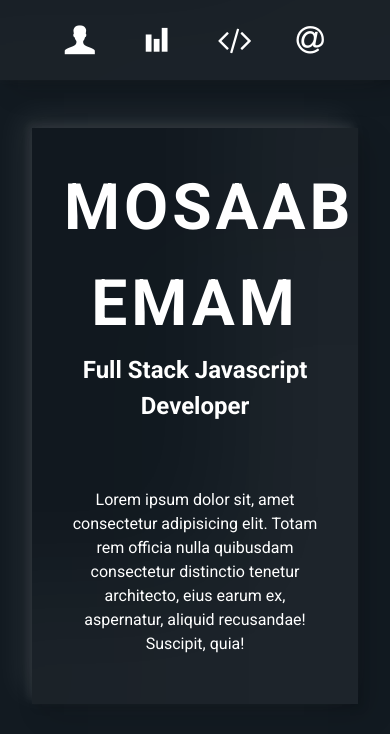
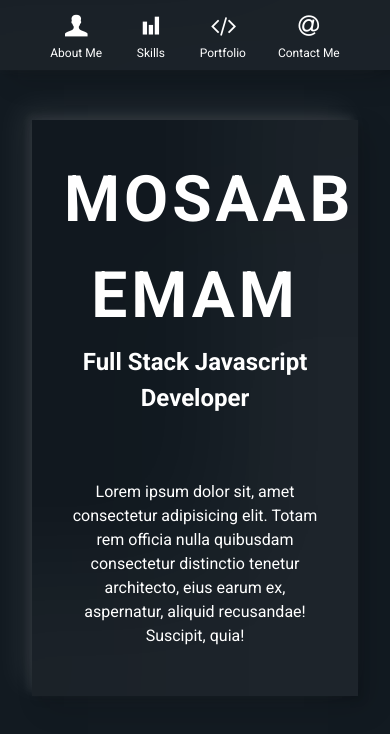
Before and after one commit to Mosaab-Emam/personal-website-source-code, a Nuxt app: page / in a window 390 px wide. Shown: the top 734 px of the page. Built offline with nearby package versions, Linux system fonts and the light colour scheme.

Commit message:
Improving sidebar responsiveness

```diff
--- a/components/Sidebar.vue
+++ b/components/Sidebar.vue
@@ -61,6 +61,7 @@ export default {
     top: 0;
     left: 0;
     right: 0;
+    padding: 0.5rem 0;
     display: flex;
     justify-content: center;
     background: hsl(210, 30%, 10%);
--- a/components/SidebarBox.vue
+++ b/components/SidebarBox.vue
@@ -2,6 +2,7 @@
   <div class="sidebar__box">
     <nuxt-link :to="`/${route}`" exact>
       <i :class="`sidebar__icon icon-${icon}`"></i>
+      <p class="sidebar__text">{{ text }}</p>
     </nuxt-link>
   </div>
 </template>
@@ -23,6 +24,13 @@ export default {
 @media (max-width: 991px) {
   .sidebar__box {
     margin-bottom: 0;
+    margin-left: 2rem;
+    margin-right: 2rem;
+  }
+}
+
+@media (max-width: 767px) {
+  .sidebar__box {
     margin-left: 1rem;
     margin-right: 1rem;
   }
@@ -41,6 +49,25 @@ export default {
   margin-bottom: 0.5rem;
 }
 
+@media (max-width: 991px) {
+  .sidebar__icon {
+    font-size: 1.5rem;
+  }
+}
+
+@media (max-width: 991px) {
+  .sidebar__text {
+    margin-bottom: 0;
+    font-size: 0.75rem;
+  }
+}
+
+@media (max-width: 991px) {
+  .sidebar__text {
+    margin-bottom: 0;
+  }
+}
+
 .nuxt-link-active {
   color: var(--cyan-dark);
 }
--- a/layouts/default.vue
+++ b/layouts/default.vue
@@ -89,7 +89,7 @@ p {
 
 @media (max-width: 991px) {
   .container {
-    top: 8rem;
+    top: 7.5rem;
     left: 4rem;
   }
 }
```
